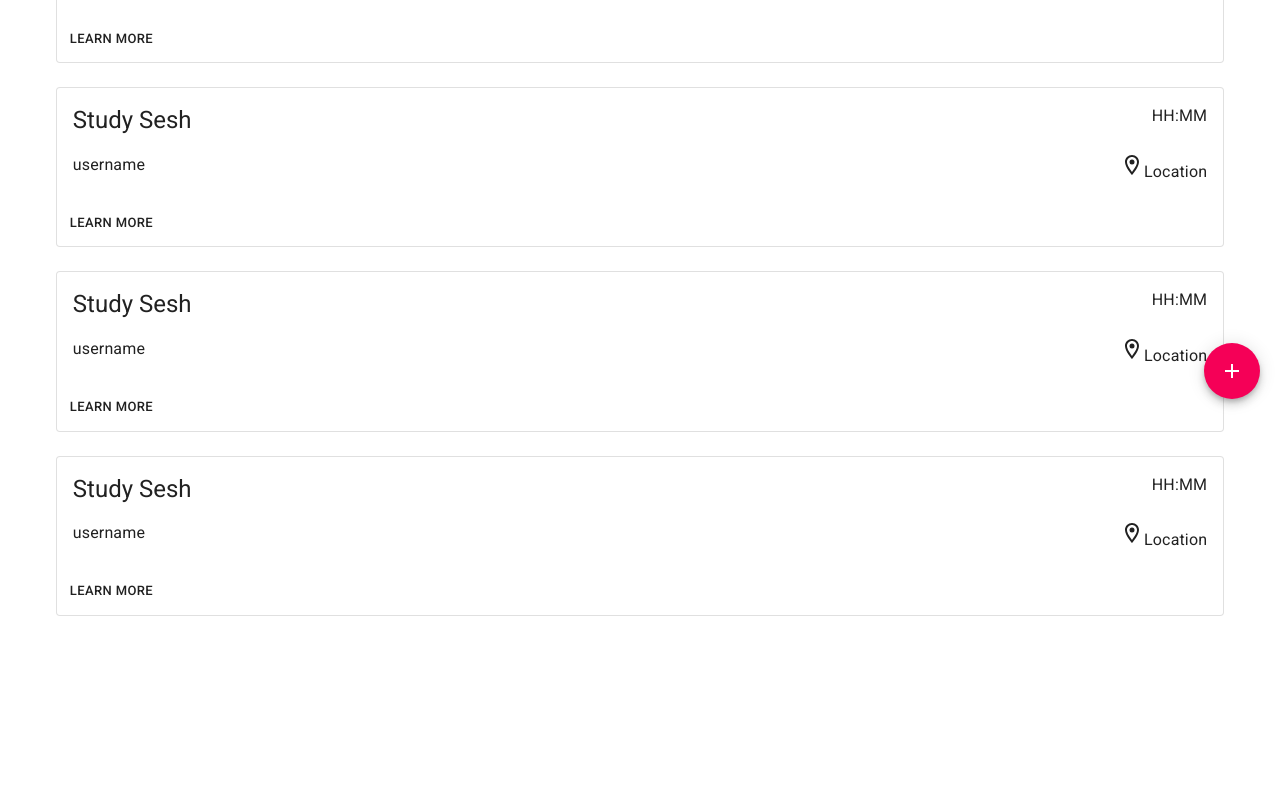
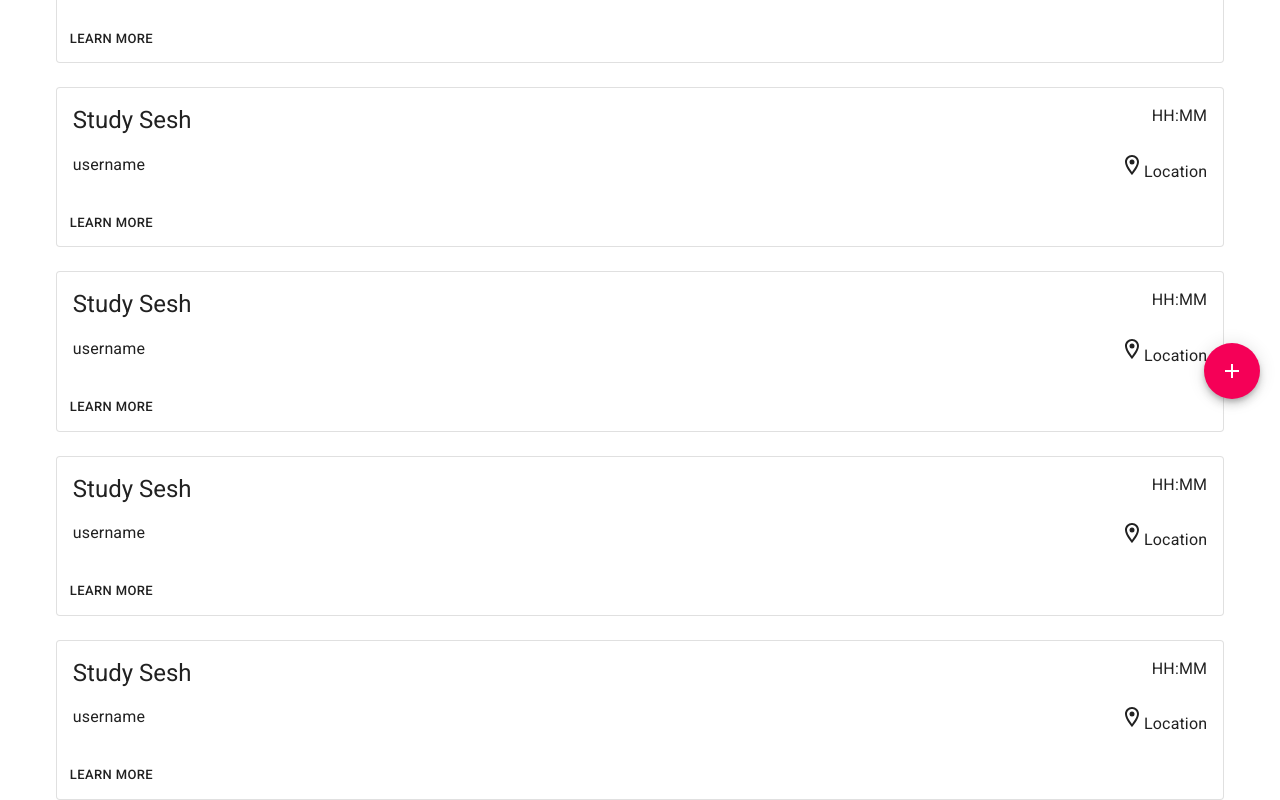
Before and after one commit to usaidbinshafqat/kagletapp, a React (Create React App) app: page /studyseshes in a window 1280 px wide. Shown: the part 381-1181 px from the top of the page. Before the commit the page ends 1021 px from the top, so only its background shows below. Built offline with nearby package versions, Linux system fonts and the light colour scheme.

Commit message:
Fixed code looks

```diff
--- a/src/components/StudySesh.tsx
+++ b/src/components/StudySesh.tsx
@@ -142,6 +142,8 @@ export const StudySesh = () => {
               justify="center"
 
             >
+
+            {/* card 1 */}
             <Card className={classes.cardcomponent} variant="outlined">
               <CardContent>
               <Grid container>
@@ -184,10 +186,10 @@ export const StudySesh = () => {
             </Card>
 
 
+
+
             {/* card 2 */}
-
             &nbsp;
-
             <Card className={classes.cardcomponent} variant="outlined">
               <CardContent>
               <Grid container spacing={3}>
@@ -232,11 +234,10 @@ export const StudySesh = () => {
             </Card>
 
 
-            {/* card 3 */}
 
 
+            {/* card 3 */}
             &nbsp;
-
             <Card className={classes.cardcomponent} variant="outlined">
               <CardContent>
               <Grid container spacing={3}>
@@ -280,11 +281,11 @@ export const StudySesh = () => {
               </CardActions>
             </Card>
 
-            {/* card 4 */}
 
 
+
+            {/* card 4 */}
             &nbsp;
-
             <Card className={classes.cardcomponent} variant="outlined">
               <CardContent>
               <Grid container spacing={3}>
@@ -328,11 +329,11 @@ export const StudySesh = () => {
               </CardActions>
             </Card>
 
-            {/* card 5 */}
 
 
+
+            {/* card 5 */}
             &nbsp;
-
             <Card className={classes.cardcomponent} variant="outlined">
               <CardContent>
               <Grid container spacing={3}>
@@ -376,11 +377,53 @@ export const StudySesh = () => {
               </CardActions>
             </Card>
 
-            {/* card 6 */}
 
 
+
+            {/* card 6 */}
             &nbsp;
+            <Card className={classes.cardcomponent} variant="outlined">
+              <CardContent>
+              <Grid container spacing={3}>
+              <Grid item xs={12} sm={6} direction="row-reverse"
+               justifyContent="flex-end" alignItems="flex-start">
+              <Typography className={classes.username }gutterBottom variant="h5" component="h2">
+                  Study Sesh
+                </Typography>
+              </Grid>
+              <Grid item xs={12} sm={6}>
 
+              <Typography
+              className={classes.rightAlignText} >
+                HH:MM
+              </Typography>
+
+              </Grid>
+
+              </Grid>
+
+
+              <Grid container spacing={2}>
+              <Grid item xs={12} sm={6} direction="row-reverse"
+               justifyContent="flex-end" alignItems="flex-start">
+                <Typography className={classes.username}>
+                  username
+                </Typography>
+              </Grid>
+              <Grid item xs={12} sm={6}>
+              <Typography
+              className={classes.rightAlignText} >
+                <LocationOnOutlinedIcon></LocationOnOutlinedIcon>
+                Location
+              </Typography>
+                </Grid>
+                </Grid>
+
+              </CardContent>
+              <CardActions>
+                <Button size="small">Learn More</Button>
+              </CardActions>
+            </Card>
 
             </Grid>
 
```
